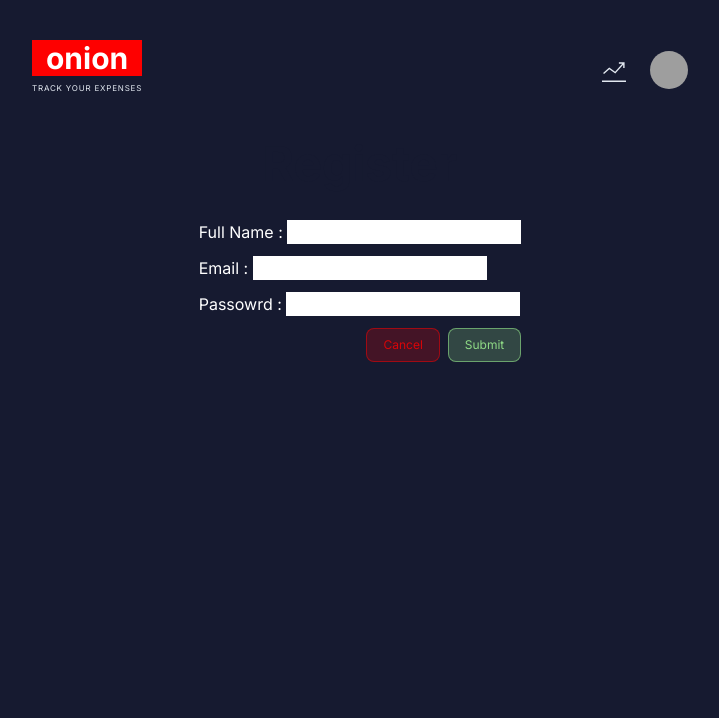
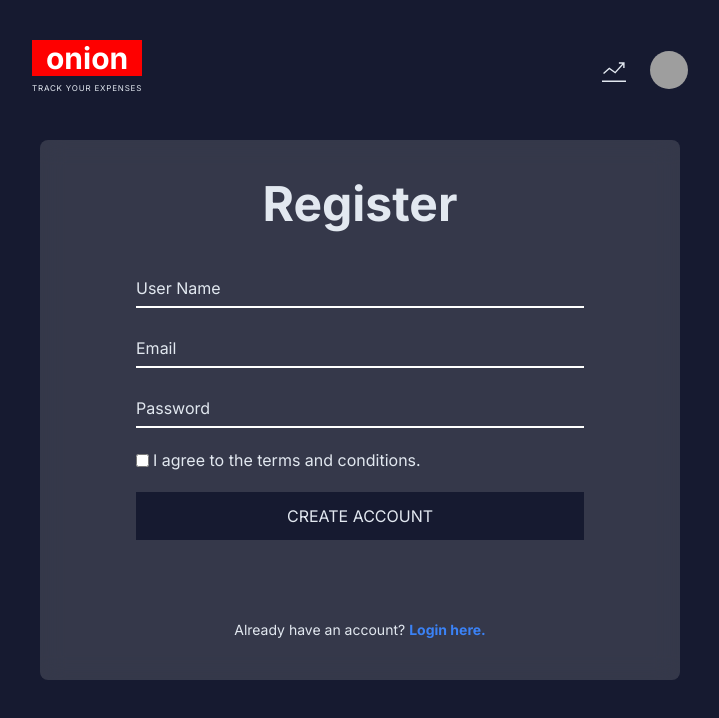
Before and after one commit to BitWiseWizardx/onionFront, a Next.js app: page /register in a window 1280 px wide. Shown: the top 718 px of the page, without its empty margins (280-999 px from the left). Built offline with nearby package versions, Linux system fonts and the light colour scheme; grey boxes are pictures that could not be loaded.

Commit message:
create login form

```diff
--- a/app/(user)/login/page.js
+++ b/app/(user)/login/page.js
@@ -1,5 +1,6 @@
 "use client";
 import React, { useRef } from "react";
+import Link from "next/link";
 import axios from "axios";
 
 export default function LoginForm() {
@@ -14,31 +15,71 @@ export default function LoginForm() {
 		});
 		console.log(getUsers);
 	};
+	const InputData = [
+		{
+			id: "email",
+			for: "email",
+			label: "Email",
+			name: "email",
+			ref: emailRef,
+			inputType: "email",
+			placeholder: "Email",
+		},
+		{
+			id: "password",
+			for: "password",
+			label: "Password",
+			name: "password",
+			ref: PassowrdRef,
+			inputType: "password",
+			placeholder: "Password",
+		},
+	];
+
 	return (
-		<div className="flex flex-col items-center gap-8 text-bgColor">
-			<h1 className="text-5xl font-bold">Register</h1>
-			<form onSubmit={getRegisterUsers} className="space-y-3">
-				<div>
-					<label htmlFor="email" className="text-white">
-						Email :{" "}
-					</label>
-					<input ref={emailRef} name="email" />
+		<div className="container max-w-screen-sm mx-auto flex flex-col items-center gap-10 bg-grayColor/20 backdrop-blur-md rounded-lg">
+			<h1 className="text-5xl font-bold">Login</h1>
+			<form onSubmit={getRegisterUsers} className=" w-full space-y-5 px-10">
+				{InputData.map((input, index) => (
+					<div key={index} className="relative">
+						<input
+							autocomplete="off"
+							id={input.id}
+							type={input.inputType}
+							ref={input.ref}
+							name={input.name}
+							placeholder={input.placeholder}
+							required
+							className="peer placeholder-transparent h-10 w-full bg-transparent border-b-2 border-white focus:outline-none focus:borer-rose-600 text-lg"
+						/>
+						<label
+							for={input.for}
+							className="absolute left-0 -top-3.5 text-xs peer-placeholder-shown:text-base peer-placeholder-shown:top-2 transition-all peer-focus:-top-3.5
+							peer-focus:text-white/70 peer-focus:text-xs"
+						>
+							{input.label}
+						</label>
+					</div>
+				))}
+				<div className="flex justify-end">
+					<p className="text-sm hover:underline">Forget password?</p>
 				</div>
-				<div>
-					<label htmlFor="password" className="text-white">
-						Passowrd :{" "}
-					</label>
-					<input ref={PassowrdRef} name="password" />
-				</div>
-				<div className="flex items-center justify-end gap-2">
-					<button type="reset" className="expenseBtn bg-accentColor/20">
-						Cancel
-					</button>
-					<button type="submit" className="incomeBtn bg-greenColor/20">
-						Submit
-					</button>
-				</div>
+				<button
+					type="submit"
+					className="w-full py-3 bg-bgColor uppercase tracking-wide"
+				>
+					Login
+				</button>
 			</form>
+			<p className="text-sm mt-10">
+				Create a new account?
+				<Link
+					href="/register"
+					className="text-blue-500 font-bold pl-1 hover:underline"
+				>
+					Register.
+				</Link>
+			</p>
 		</div>
 	);
 }
--- a/app/(user)/register/page.js
+++ b/app/(user)/register/page.js
@@ -1,5 +1,6 @@
 "use client";
 import React, { useEffect, useRef } from "react";
+import Link from "next/link";
 import axios from "axios";
 
 export default function RegisterForm() {
@@ -17,37 +18,79 @@ export default function RegisterForm() {
 		console.log(getUsers);
 	};
 
+	const InputData = [
+		{
+			id: "name",
+			for: "name",
+			label: "User Name",
+			name: "name",
+			ref: nameRef,
+			inputType: "text",
+			placeholder: "User Name",
+		},
+		{
+			id: "email",
+			for: "email",
+			label: "Email",
+			name: "email",
+			ref: emailRef,
+			inputType: "email",
+			placeholder: "Email",
+		},
+		{
+			id: "password",
+			for: "password",
+			label: "Password",
+			name: "password",
+			ref: PassowrdRef,
+			inputType: "password",
+			placeholder: "Password",
+		},
+	];
+
 	return (
-		<div className="flex flex-col items-center gap-8 text-bgColor">
+		<div className="container max-w-screen-sm mx-auto flex flex-col items-center gap-10 bg-grayColor/20 backdrop-blur-md rounded-lg">
 			<h1 className="text-5xl font-bold">Register</h1>
-			<form onSubmit={getRegisterUsers} className="space-y-3">
-				<div>
-					<label htmlFor="name" className="text-white">
-						Full Name :{" "}
-					</label>
-					<input ref={nameRef} name="name" />
+			<form onSubmit={getRegisterUsers} className=" w-full space-y-5 px-10">
+				{InputData.map((input, index) => (
+					<div key={index} className="relative">
+						<input
+							autocomplete="off"
+							id={input.id}
+							type={input.inputType}
+							ref={input.ref}
+							name={input.name}
+							placeholder={input.placeholder}
+							required
+							className="peer placeholder-transparent h-10 w-full bg-transparent border-b-2 border-white focus:outline-none focus:borer-rose-600 text-lg"
+						/>
+						<label
+							for={input.for}
+							className="absolute left-0 -top-3.5 text-xs peer-placeholder-shown:text-base peer-placeholder-shown:top-2 transition-all peer-focus:-top-3.5
+							peer-focus:text-white/70 peer-focus:text-xs"
+						>
+							{input.label}
+						</label>
+					</div>
+				))}
+				<div className="flex items-center gap-1">
+					<input type="checkbox" />
+					<p>I agree to the terms and conditions.</p>
 				</div>
-				<div>
-					<label htmlFor="email" className="text-white">
-						Email :{" "}
-					</label>
-					<input ref={emailRef} name="email" />
-				</div>
-				<div>
-					<label htmlFor="password" className="text-white">
-						Passowrd :{" "}
-					</label>
-					<input ref={PassowrdRef} name="password" />
-				</div>
-				<div className="flex items-center justify-end gap-2">
-					<button type="reset" className="expenseBtn bg-accentColor/20">
-						Cancel
-					</button>
-					<button type="submit" className="incomeBtn bg-greenColor/20">
-						Submit
-					</button>
-				</div>
+				<button type="submit" className="w-full py-3 bg-bgColor uppercase">
+					Create Account
+				</button>
 			</form>
+
+			<p className="text-sm mt-10">
+				Already have an account?
+				<Link
+					href="/login"
+					className="text-blue-500 font-bold pl-1 hover:underline"
+				>
+					Login here.
+				</Link>
+			</p>
 		</div>
 	);
 }
--- a/app/page.js
+++ b/app/page.js
@@ -10,10 +10,7 @@ import axios from "axios";
 export default function Home() {
 	const [incomeModelOpen, setIncomeModelOpen] = useState(false);
 	const [expenseModelOpen, setExpenseModelOpen] = useState(false);
-	const [income, setIncome] = useState([
-		{ id: 1, description: "Salary", amount: "200000" },
-		{ id: 2, description: "Bonus", amount: "600000" },
-	]);
+	const [income, setIncome] = useState([]);
 	const [expense, setExpense] = useState([]);
 
 	useEffect(() => {
```
